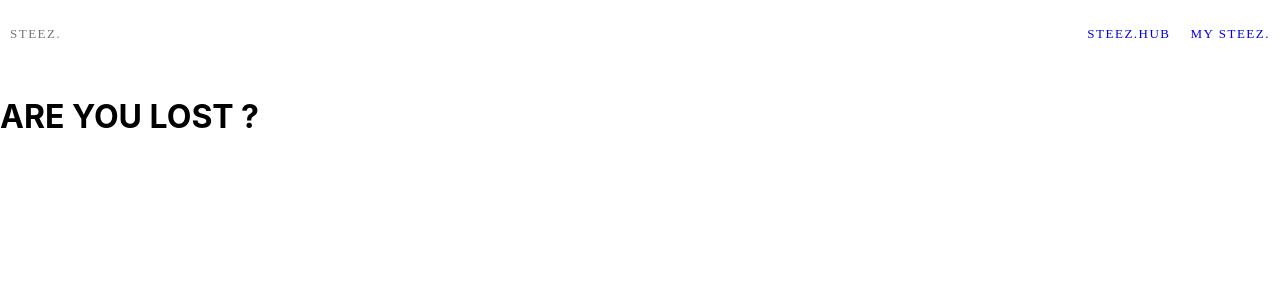
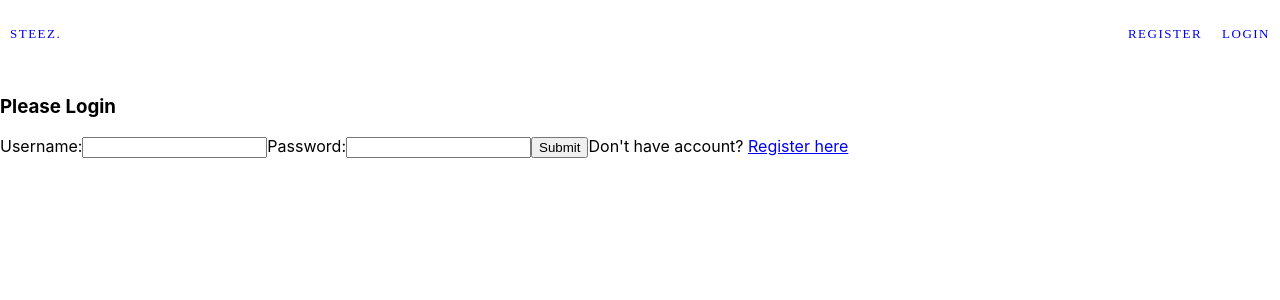
Before and after one commit to BrianRyu/STEEZ-FE, a React (Create React App) app: page /login in a window 1280 px wide. Shown: the top 300 px of the page. Built offline with nearby package versions, Linux system fonts and the light colour scheme.

Commit message:
currently working on user auth - login and register

```diff
--- a/package.json
+++ b/package.json
@@ -3,6 +3,7 @@
   "version": "0.1.0",
   "private": true,
   "dependencies": {
+    "gulp": "^4.0.2",
     "react": "^16.8.6",
     "react-dom": "^16.8.6",
     "react-redux": "^7.0.3",
--- a/src/App.css
+++ b/src/App.css
@@ -1,12 +1,6 @@
 
 /* HEADER / NAV CSS */
 .navbar {
-  position: sticky;
-  z-index: 900;
-  background: white;
-  display: block;
-  order: 2;
-  transition: color 600ms ease 0s;
   font-family: Plain;
   font-size: 13px;
   font-weight: 500;
@@ -34,26 +28,26 @@
 
 /* GRID FOR PRODUCTS CSSS */
 .grid-container {
-  display: inline-grid;
-  grid-template-columns: auto auto auto;
-  background-color: #2196F3;
-  padding: 10px;
+  position: relative;
+  display: grid;
+  grid-template-columns: repeat(auto-fit, minmax(159px, 1fr));
+  width: 100%;
+  box-sizing: border-box;
+  gap: 1px 1px;
+  margin: 1px 0px 0px;
 }
 
 .grid-item {
-  background-color: rgba(255, 255, 255, 0.8);
-  border: 1px solid rgba(0, 0, 0, 0.8);
-  padding: 20px;
-  font-size: 30px;
-  text-align: center;
-  width: 25%;
-  float: left;
-  margin-left: 60px;
-  height: 400px;
+  position: initial;
+  display: flex;
+  flex-direction: column;
+  justify-content: center;
+  align-items: center;
+  padding: 10px 10px 10px;
+
 }
 
-
 .product-image {
-    max-width:100%;
+    max-width: 200px;
     height:auto;
 }
--- a/src/App.js
+++ b/src/App.js
@@ -3,8 +3,10 @@ import './App.css';
 import { BrowserRouter, Route, Switch } from 'react-router-dom'
 import Home from './Containers/Home'
 import Error from './Components/Error'
+import LoginForm from './Components/LoginForm'
 
 import NavBar from './Components/NavBar'
+import RegisterForm from './Components/RegisterForm';
 
 
 class App extends React.Component {
@@ -15,7 +17,9 @@ class App extends React.Component {
           <NavBar />
           <br/><br/><br/>
           <Switch>
-            <Route path="/home" component={Home} />
+            <Route path="/login" component={LoginForm} />
+            <Route path="/register" component={RegisterForm} />
+            <Route path="/Home" component={Home} />
             <Route path="/" component={Error} />
           </Switch>
         </BrowserRouter>
--- a/src/Components/LoginForm.js
+++ b/src/Components/LoginForm.js
@@ -1,36 +1,49 @@
-import React from 'react'
-import {connect} from 'react-redux'
+import React from "react";
+import { connect } from "react-redux";
+import { Link } from 'react-router-dom'
 
 class LoginForm extends React.Component {
+  state = {
+    username: "",
+    password: ""
+  };
 
-    state = {
-        username: "",
-        password: ""
-    }
+  handleChange = e => {
+    this.setState({
+      [e.target.name]: e.target.value
+    });
+  };
 
-    handleChange = (e) => {
-        this.setState({
-            [e.target.name] : e.target.value
-        })
-    }
+  handleSubmit = e => {
+      console.log(e)
+    e.preventDefault();
+    let userLoginObj = this.state;
+  };
 
-    handleSubmit = (e) => {
-        e.preventDefault()
-        let userLoginObj = this.state
-
-    }
-
-    render () {
-        return (
-            <div>
-                <h1> LOGIN </h1>
-                <form>
-                <label> Username: </label>
-                </form>
-            </div>
-        )
-    }
-
+  render() {
+    return (
+      <div>
+        <h3>Please Login</h3>
+        <form onSubmit={this.handleSubmit}>
+          <label>
+            Username:
+            <input type="text" name="username" value='' onChange={this.handleChange}/>
+          </label>
+          <label>
+            Password:
+            <input
+              type="password"
+              name="password"
+              value=''
+              onChange={this.handleChange}
+            />
+          </label>
+          <input type="submit" />
+          Don't have account? <Link to='register'>Register here</Link>
+        </form>
+      </div>
+    );
+  }
 }
 
-export default LoginForm;
+export default connect()(LoginForm);
--- a/src/Components/NavBar.js
+++ b/src/Components/NavBar.js
@@ -6,9 +6,9 @@ class NavBar extends React.Component {
             <nav className='navbar'>
                 <div>
                     <br/>
-                    <a className="mainlogo">STEEZ.</a>
-                    <a className="navlink" name="MY STEEZ." href="/mysteez">MY STEEZ.</a>
-                    <a className="navlink" name="STEEZ.HUB" href="/steezhub">STEEZ.HUB</a>
+                    <a className="mainlogo navlink"name="STEEZ." href="/home">STEEZ.</a>
+                    <a className="navlink" name="Login" href="/login">LOGIN</a>
+                    <a className="navlink" name="Register" href="/register">REGISTER</a>
                 </div>
             </nav>
         )
--- a/src/Components/ProductCard.js
+++ b/src/Components/ProductCard.js
@@ -1,5 +1,4 @@
 import React from 'react'
-import { connect } from 'react-redux'
 
 function ProductCard(props) {
     console.log(props.products)
@@ -11,4 +10,4 @@ function ProductCard(props) {
     )
 }
 
-export default connect()(ProductCard);
+export default ProductCard;
--- /dev/null
+++ b/src/Components/RegisterForm.js
@@ -0,0 +1,15 @@
+import React, { Component } from 'react';
+import { Link } from 'react-router-dom';
+
+class RegisterForm extends Component {
+  render() {
+    return (
+      <div>
+        <h3>RegisterPage</h3>
+        Already have account? <Link to='login'>Login here</Link>
+      </div>
+    )
+  }
+}
+
+export default RegisterForm;
```
Also changed, not shown: src/Redux/action.js (added, +9 -0 lines), 1 other file (tests, documents, lock files or other folders).
